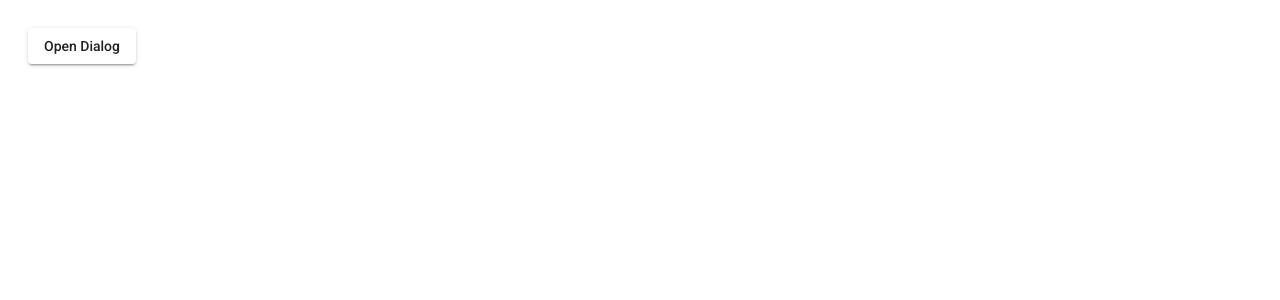
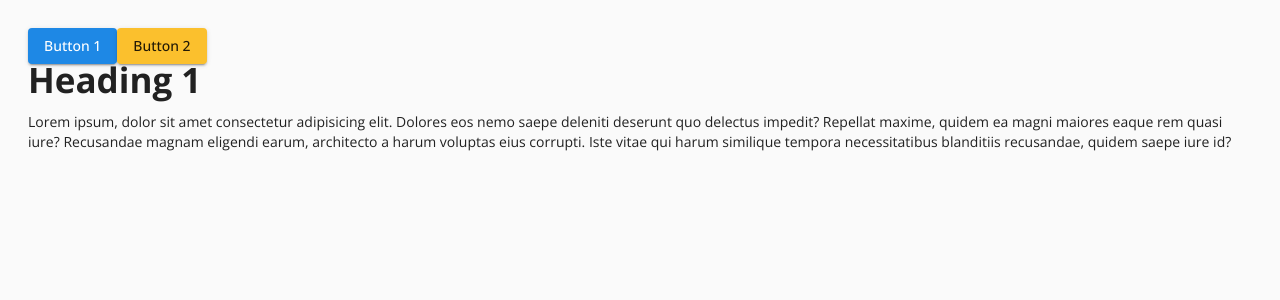
Before and after one commit to GeloneJT/Angular-Material-Demo, an Angular app: page / in a window 1280 px wide. Shown: the top 300 px of the page. Built offline with nearby package versions, Linux system fonts and the light colour scheme.

Commit message:
scss custom theme demo

```diff
--- a/angular.json
+++ b/angular.json
@@ -25,7 +25,8 @@
             "assets": ["src/favicon.ico", "src/assets"],
             "styles": [
               "./node_modules/@angular/material/prebuilt-themes/indigo-pink.css",
-              "src/styles.css"
+              "src/styles.css",
+              "src/theme.scss"
             ],
             "scripts": []
           },
@@ -90,7 +91,9 @@
             "assets": ["src/favicon.ico", "src/assets"],
             "styles": [
               "./node_modules/@angular/material/prebuilt-themes/indigo-pink.css",
-              "src/styles.css"
+              "src/styles.css",
+              "src/theme.scss"
+
             ],
             "scripts": []
           }
--- a/src/app/app.component.html
+++ b/src/app/app.component.html
@@ -1 +1,11 @@
-<app-material-dialog></app-material-dialog>
+<button mat-raised-button color="primary">Button 1</button>
+<button mat-raised-button color="accent">Button 2</button>
+
+<h1>Heading 1</h1>
+<p>
+  Lorem ipsum, dolor sit amet consectetur adipisicing elit. Dolores eos nemo
+  saepe deleniti deserunt quo delectus impedit? Repellat maxime, quidem ea magni
+  maiores eaque rem quasi iure? Recusandae magnam eligendi earum, architecto a
+  harum voluptas eius corrupti. Iste vitae qui harum similique tempora
+  necessitatibus blanditiis recusandae, quidem saepe iure id?
+</p>
--- a/src/index.html
+++ b/src/index.html
@@ -1,16 +1,22 @@
-<!doctype html>
+<!DOCTYPE html>
 <html lang="en">
-<head>
-  <meta charset="utf-8">
-  <title>MaterialDemo</title>
-  <base href="/">
-  <meta name="viewport" content="width=device-width, initial-scale=1">
-  <link rel="icon" type="image/x-icon" href="favicon.ico">
-  <link rel="preconnect" href="https://fonts.gstatic.com">
-  <link href="https://fonts.googleapis.com/css2?family=Roboto:wght@300;400;500&display=swap" rel="stylesheet">
-  <link href="https://fonts.googleapis.com/icon?family=Material+Icons" rel="stylesheet">
-</head>
-<body class="mat-typography">
-  <app-root></app-root>
-</body>
+  <head>
+    <meta charset="utf-8" />
+    <title>MaterialDemo</title>
+    <base href="/" />
+    <meta name="viewport" content="width=device-width, initial-scale=1" />
+    <link rel="icon" type="image/x-icon" href="favicon.ico" />
+    <link rel="preconnect" href="https://fonts.gstatic.com" />
+    <link
+      href="https://fonts.googleapis.com/css2?family=Roboto:wght@300;400;500&display=swap"
+      rel="stylesheet"
+    />
+    <link
+      href="https://fonts.googleapis.com/icon?family=Material+Icons"
+      rel="stylesheet"
+    />
+  </head>
+  <body class="mat-typography mat-app-background">
+    <app-root></app-root>
+  </body>
 </html>
--- a/src/styles.css
+++ b/src/styles.css
@@ -1,5 +1,6 @@
 /* You can add global styles to this file, and also import other style files */
 @import "https://fonts.googleapis.com/icon?family=Material+Icons";
+@import "https://fonts.googleapis.com/css2?family=Open+Sans:ital,wght@0,300;0,400;0,500;0,600;0,700;0,800;1,300;1,400;1,500;1,600;1,700;1,800&display=swap";
 
 body {
   padding: 20px;
--- /dev/null
+++ b/src/theme.scss
@@ -0,0 +1,20 @@
+@import "~@angular/material/_theming";
+
+@include mat-core();
+
+//  Define a custom theme
+$app-primary: mat-palette($mat-blue, 600);
+$app-accent: mat-palette($mat-yellow, 700);
+$app-warn: mat-palette($mat-red);
+
+$app-theme: mat-light-theme($app-primary, $app-accent, $app-warn);
+
+@include angular-material-theme($app-theme);
+
+//  Define custom typography
+$app-typography: mat-typography-config(
+  $font-family: ' "Open Sans", "Helvetica Neue", "sans serif" ',
+  $headline: mat-typography-level(35px, 32px, 700),
+);
+
+@include angular-material-typography($app-typography);
```
